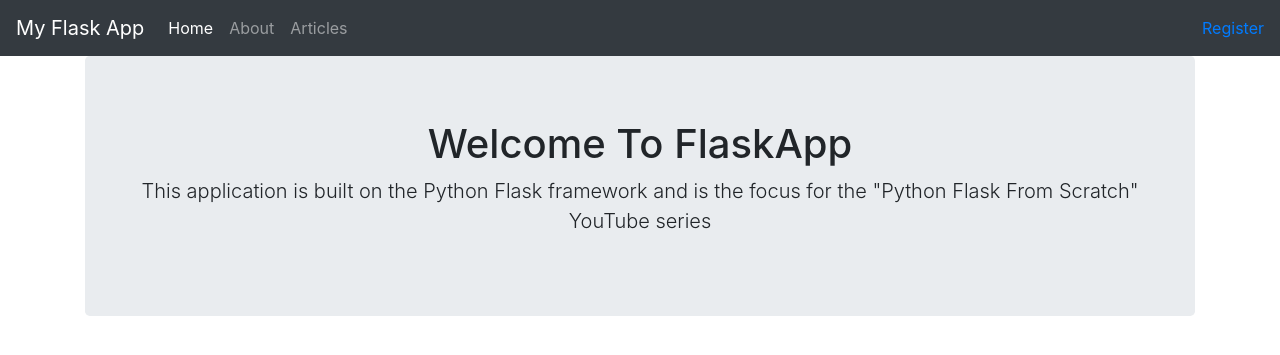
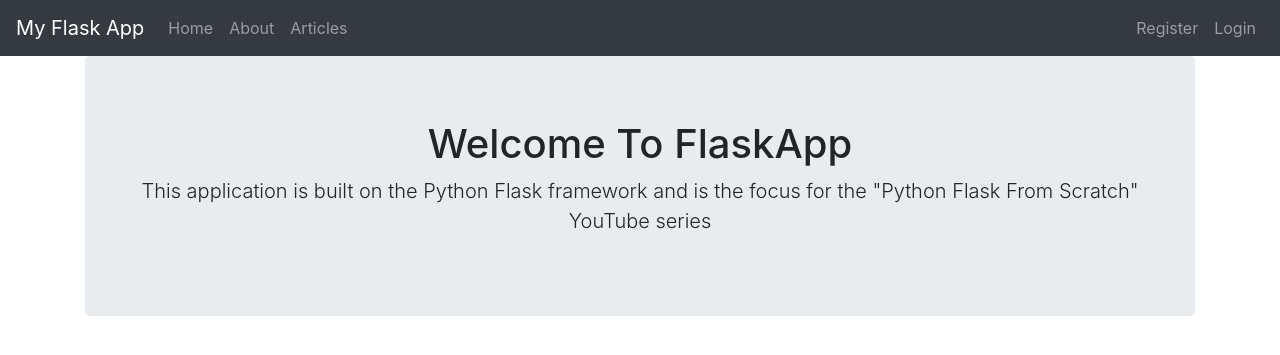
Before and after one commit to marzouk2002/my-flask-app, a Flask app: page / in a window 1280 px wide. Shown: the top 355 px of the page. Run offline with Flask 2, Linux system fonts and the light colour scheme; some libraries are stand-ins or nearby versions.

Commit message:
dashboard added

```diff
--- a/app.py
+++ b/app.py
@@ -92,16 +92,37 @@ def login():
         if result > 0:
             # Get stored hash
             data = cur.fetchone()
-            password = data('password')
+            password = data['password']
 
             # compare passwords
             if sha256_crypt.verify(password_can, password):
-                print('password matched')
+                session['logged_in'] = True
+                session['username'] = username
 
+                flash('You are now loggend in', 'success')
+                return redirect(url_for('dashboard'))
+            else:
+                error = 'Invalide login'
+                return render_template('login.html', error=error)
+
+            cur.close()
         else:
-            print('no user')
+            error = 'Username not found'
+            return render_template('login.html', error=error)
 
     return render_template('login.html')
+
+
+@app.route("/logout")
+def logout():
+    session.clear()
+    flash('You are now logged out', 'success')
+    return redirect(url_for('login'))
+
+
+@app.route('/dashboard')
+def dashboard():
+    return render_template('dashboard.html')
 
 
 if __name__ == '__main__':
--- /dev/null
+++ b/templates/dashboard.html
@@ -0,0 +1,5 @@
+{% extends 'layout.html' %}
+
+{% block body %}
+<h1>Dashboard <small>Welcome {{session.username}}</small></h1>
+{% endblock %}
--- a/templates/includes/_messages.html
+++ b/templates/includes/_messages.html
@@ -5,3 +5,12 @@
     {% endfor %}
   {% endif %}
 {% endwith %}
+
+
+{% if error %}
+<div class="alert alert-danger">{{error}}</div>
+{% endif %}
+
+{% if msg %}
+<div class="alert alert-success">{{msg}}</div>
+{% endif %}
--- a/templates/includes/_navbar.html
+++ b/templates/includes/_navbar.html
@@ -7,7 +7,7 @@
 
 <div class="collapse navbar-collapse" id="navbarsExampleDefault">
     <ul class="navbar-nav mr-auto">
-    <li class="nav-item active">
+    <li class="nav-item">
         <a class="nav-link" href="/">Home</a>
     </li>
     <li class="nav-item">
@@ -18,7 +18,19 @@
     </li>
     </ul>
     <ul class="navbar-nav navbar-right">
-        <li><a href="/register">Register</a></li>
+        {% if session.logged_in %}
+        <li class="nav-item">
+            <a class="nav-link" href="/logout">Logout</a>
+            <a class="nav-link" href="/dashboard">dashboard</a>
+        </li>
+        {% else %}
+        <li class="nav-item">
+            <a class="nav-link" href="/register">Register</a>
+        </li>
+        <li class="nav-item">
+            <a class="nav-link" href="/login">Login</a>
+        </li>
+        {% endif %}
     </ul>
 </div>
 </nav>
```
Also changed, not shown: templates/login.html (+18 -0 lines).
